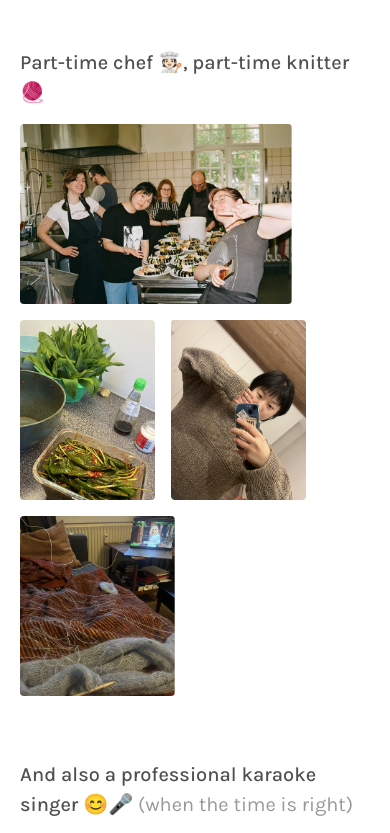
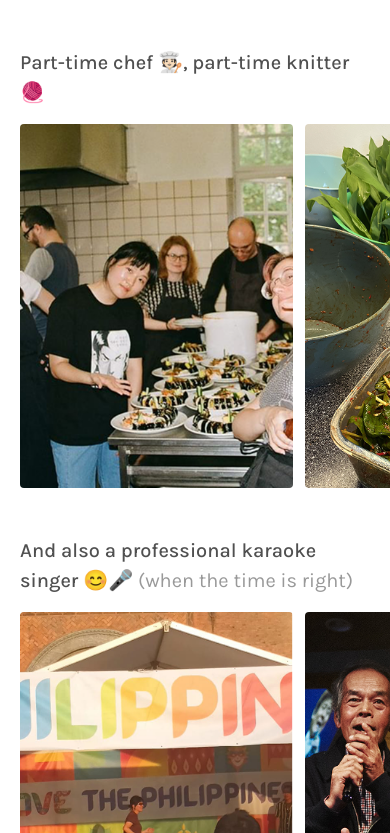
Before and after one commit to Lunanuna/portfolio, a React (Vite) app: page /About in a window 390 px wide. Shown: the part 2051-2884 px from the top of the page. Built offline with nearby package versions, Linux system fonts and the light colour scheme.

Commit message:
about gallery 가로 스와이프

```diff
--- a/src/views/AboutPage.module.css
+++ b/src/views/AboutPage.module.css
@@ -262,5 +262,31 @@
     transition: none;
   }
 
-  .galleryImg { height: 180px; }
+    /* ── 하단 갤러리: 가로 스와이프 ── */
+  .imageArr {
+    flex-wrap: nowrap;              /* ← wrap 해제가 핵심 */
+    overflow-x: auto;
+    scroll-snap-type: x mandatory;
+    -webkit-overflow-scrolling: touch;
+    gap: 12px;
+    margin-bottom: 48px;
+
+    /* 화면 끝까지 흘러가게 (full-bleed) */
+    margin-inline: calc(-1 * var(--side-pad));
+    padding-inline: var(--side-pad);
+    scroll-padding-inline: var(--side-pad);
+
+    scrollbar-width: none;          /* Firefox */
+  }
+
+  .imageArr::-webkit-scrollbar { display: none; }
+
+  .galleryImg {
+    flex: 0 0 78%;                  /* ← 다음 장이 살짝 보임 */
+    width: 250px;
+    height: auto;
+    /* aspect-ratio: 4 / 5; */
+    object-fit: cover;
+    scroll-snap-align: start;
+  }
 }
```
